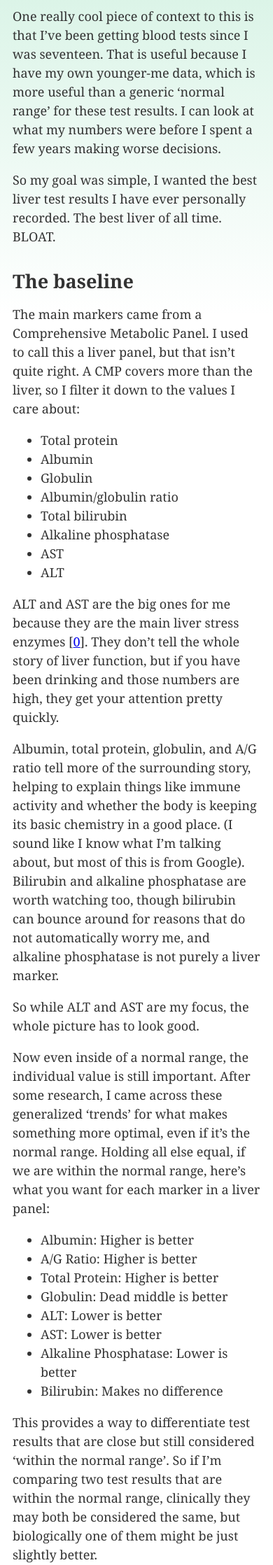
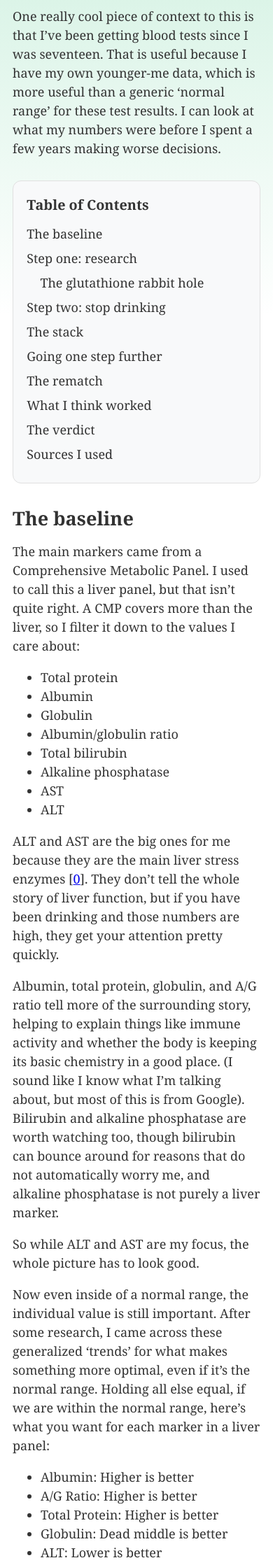
Before and after one commit to 0sps/sull1van.com, a Jekyll site: the page built from _posts/2026-05-19-Best-liver-of-all-time.md, in a window 390 px wide. Shown: the part 548-2785 px from the top of the page at 70% size. Built offline with Jekyll 4.4.1, drawn with Linux system fonts in a browser that asks for light colours; some of the changed lines change nothing that is shown.

Commit message:
TOC on mobile

```diff
--- a/_posts/2026-05-19-Best-liver-of-all-time.md
+++ b/_posts/2026-05-19-Best-liver-of-all-time.md
@@ -13,8 +13,22 @@
 
 One really cool piece of context to this is that I've been getting blood tests since I was seventeen. That is useful because I have my own younger-me data, which is more useful than a generic 'normal range' for these test results. I can look at what my numbers were before I spent a few years making worse decisions.
 
-So my goal was simple, I wanted the best liver test results I have ever personally recorded. The best liver of all time. BLOAT.
 
+<div class="mobile-toc">
+  <div class="mobile-toc-title">Table of Contents</div>
+  <ul>
+    <li><a href="#the-baseline">The baseline</a></li>
+    <li><a href="#step-one-research">Step one: research</a></li>
+    <li class="nested"><a href="#the-glutathione-rabbit-hole">The glutathione rabbit hole</a></li>
+    <li><a href="#step-two-stop-drinking">Step two: stop drinking</a></li>
+    <li><a href="#the-stack">The stack</a></li>
+    <li><a href="#going-one-step-further">Going one step further</a></li>
+    <li><a href="#the-rematch">The rematch</a></li>
+    <li><a href="#what-i-think-worked">What I think worked</a></li>
+    <li><a href="#the-verdict">The verdict</a></li>
+    <li><a href="#sources-i-used">Sources I used</a></li>
+  </ul>
+</div>
 
 ## The baseline
 
@@ -178,6 +192,46 @@
   .cite-link:visited { color: #551A8B !important; }
   .ref-marker { color: #0000EE !important; text-decoration: underline !important; }
   .ref-marker:visited { color: #551A8B !important; }
+  .mobile-toc {
+    display: none;
+    margin: 2rem 0;
+    padding: 1.2rem;
+    border: 1px solid #e0e0e0;
+    border-radius: 12px;
+    background-color: #f8f9fa;
+  }
+  .mobile-toc-title {
+    font-weight: 700;
+    margin-bottom: 0.8rem;
+    font-size: 1.1em;
+  }
+  .mobile-toc ul {
+    list-style: none;
+    padding-left: 0;
+    margin: 0;
+  }
+  .mobile-toc li {
+    margin: 0.5rem 0;
+  }
+  .mobile-toc li.nested {
+    padding-left: 1.2rem;
+  }
+  .mobile-toc a {
+    text-decoration: none;
+    color: inherit;
+  }
+  .mobile-toc a:hover {
+    text-decoration: underline;
+  }
+  @media (max-width: 767px) {
+    .mobile-toc {
+      display: block;
+    }
+  }
+  html[data-theme="dark"] .mobile-toc {
+    background-color: #151515;
+    border-color: #2a2a2a;
+  }
   .bloat-table {
     border-collapse: collapse;
     width: auto;
```
